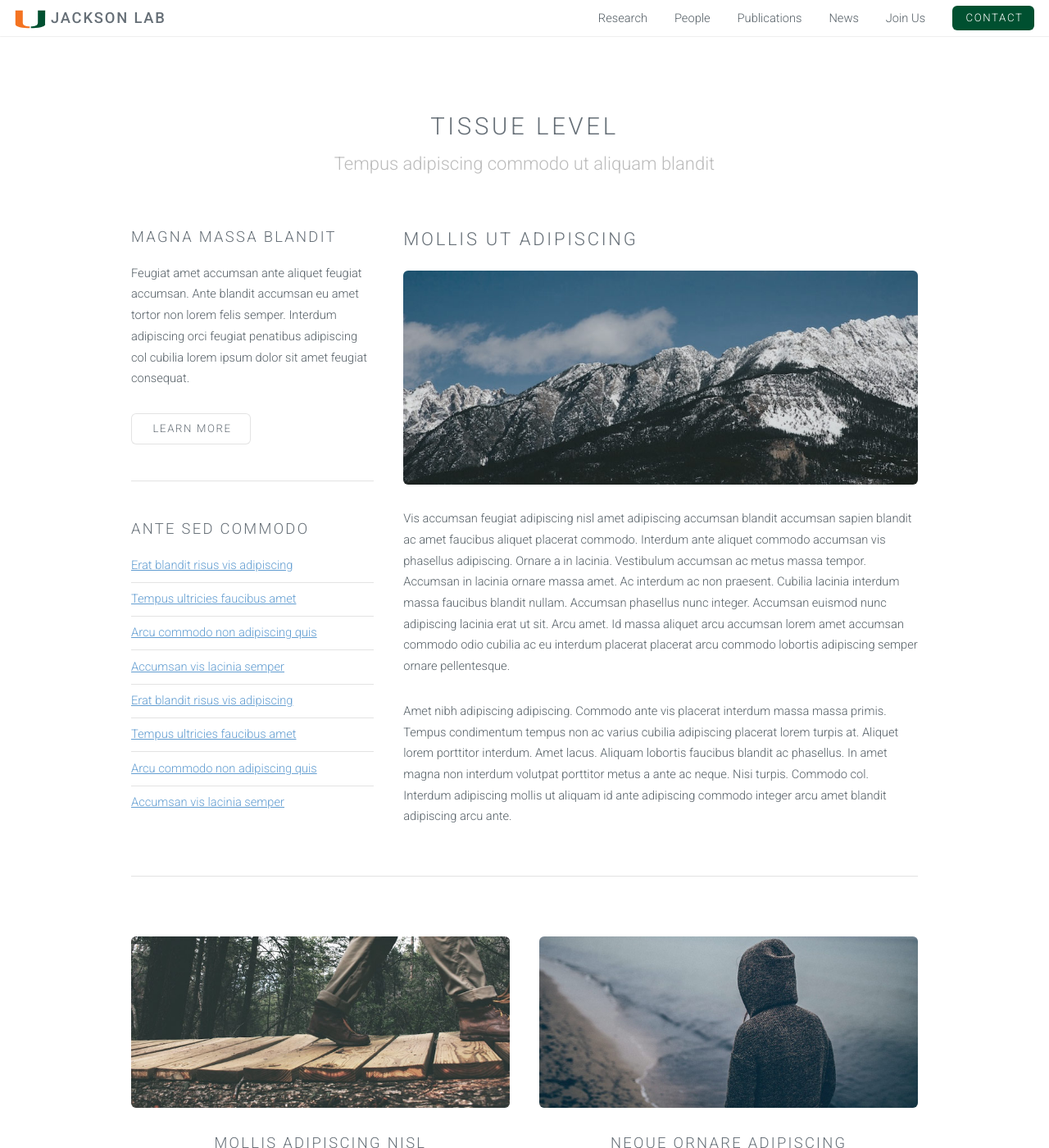
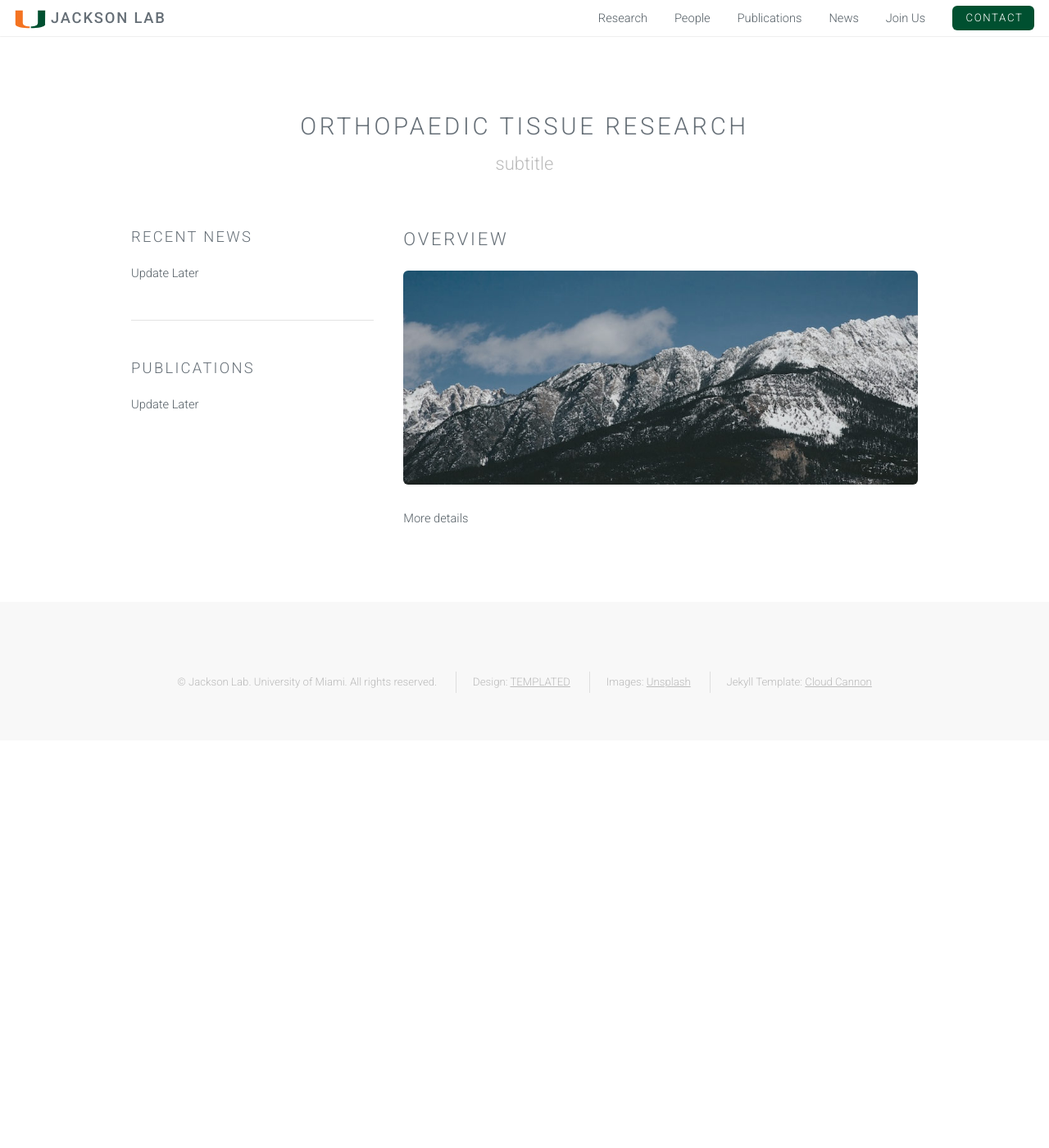
Before and after one commit to jbmcmahan/jacksonlab, a Jekyll site: the page built from tissues.html, in a window 1280 px wide and 1400 px high. Shown: the whole window at 82% size. Built offline with Jekyll 4.4.1, drawn with Linux system fonts in a browser that asks for light colours; some of the changed text lies outside the part shown.

Commit message:
Update tissues.html

```diff
--- a/tissues.html
+++ b/tissues.html
@@ -5,63 +5,27 @@
 <!-- Main -->
 <section id="main" class="wrapper style1">
     <header class="major">
-        <h2>Tissue Level</h2>
-        <p>Tempus adipiscing commodo ut aliquam blandit</p>
+        <h2>Orthopaedic Tissue Research</h2>
+        <p>subtitle</p>
     </header>
     <div class="container">
         <div class="row">
             <div class="4u">
                 <section>
-                    <h3>Magna massa blandit</h3>
-                    <p>Feugiat amet accumsan ante aliquet feugiat accumsan. Ante blandit accumsan eu amet tortor non lorem felis semper. Interdum adipiscing orci feugiat penatibus adipiscing col cubilia lorem ipsum dolor sit amet feugiat consequat.</p>
-                    <ul class="actions">
-                        <li><a href="#" class="button alt">Learn More</a></li>
-                    </ul>
+                    <h3>Recent News</h3>
+                    <p>Update Later</p>
                 </section>
                 <hr />
                 <section>
-                    <h3>Ante sed commodo</h3>
-                    <ul class="alt">
-                        <li><a href="#">Erat blandit risus vis adipiscing</a></li>
-                        <li><a href="#">Tempus ultricies faucibus amet</a></li>
-                        <li><a href="#">Arcu commodo non adipiscing quis</a></li>
-                        <li><a href="#">Accumsan vis lacinia semper</a></li>
-                        <li><a href="#">Erat blandit risus vis adipiscing</a></li>
-                        <li><a href="#">Tempus ultricies faucibus amet</a></li>
-                        <li><a href="#">Arcu commodo non adipiscing quis</a></li>
-                        <li><a href="#">Accumsan vis lacinia semper</a></li>
-                    </ul>
+                    <h3>Publications</h3>
+                    <p>Update Later</p>
                 </section>
             </div>
             <div class="8u skel-cell-important">
                 <section>
-                    <h2>Mollis ut adipiscing</h2>
+                    <h2>Overview</h2>
                     <a href="#" class="image fit"><img src="images/pic03.jpg" alt="" /></a>
-                    <p>Vis accumsan feugiat adipiscing nisl amet adipiscing accumsan blandit accumsan sapien blandit ac amet faucibus aliquet placerat commodo. Interdum ante aliquet commodo accumsan vis phasellus adipiscing. Ornare a in lacinia. Vestibulum accumsan ac metus massa tempor. Accumsan in lacinia ornare massa amet. Ac interdum ac non praesent. Cubilia lacinia interdum massa faucibus blandit nullam. Accumsan phasellus nunc integer. Accumsan euismod nunc adipiscing lacinia erat ut sit. Arcu amet. Id massa aliquet arcu accumsan lorem amet accumsan commodo odio cubilia ac eu interdum placerat placerat arcu commodo lobortis adipiscing semper ornare pellentesque.</p>
-                    <p>Amet nibh adipiscing adipiscing. Commodo ante vis placerat interdum massa massa primis. Tempus condimentum tempus non ac varius cubilia adipiscing placerat lorem turpis at. Aliquet lorem porttitor interdum. Amet lacus. Aliquam lobortis faucibus blandit ac phasellus. In amet magna non interdum volutpat porttitor metus a ante ac neque. Nisi turpis. Commodo col. Interdum adipiscing mollis ut aliquam id ante adipiscing commodo integer arcu amet blandit adipiscing arcu ante.</p>
-                </section>
-            </div>
-        </div>
-        <hr class="major" />
-        <div class="row">
-            <div class="6u">
-                <section class="special">
-                    <a href="#" class="image fit"><img src="images/pic01.jpg" alt="" /></a>
-                    <h3>Mollis adipiscing nisl</h3>
-                    <p>Eget mi ac magna cep lobortis faucibus accumsan enim lacinia adipiscing metus urna adipiscing cep commodo id. Ac quis arcu amet. Arcu nascetur lorem adipiscing non faucibus odio nullam arcu lobortis. Aliquet ante feugiat. Turpis aliquet ac posuere volutpat lorem arcu aliquam lorem.</p>
-                    <ul class="actions">
-                        <li><a href="#" class="button alt">Learn More</a></li>
-                    </ul>
-                </section>
-            </div>
-            <div class="6u">
-                <section class="special">
-                    <a href="#" class="image fit"><img src="images/pic02.jpg" alt="" /></a>
-                    <h3>Neque ornare adipiscing</h3>
-                    <p>Eget mi ac magna cep lobortis faucibus accumsan enim lacinia adipiscing metus urna adipiscing cep commodo id. Ac quis arcu amet. Arcu nascetur lorem adipiscing non faucibus odio nullam arcu lobortis. Aliquet ante feugiat. Turpis aliquet ac posuere volutpat lorem arcu aliquam lorem.</p>
-                    <ul class="actions">
-                        <li><a href="#" class="button alt">Learn More</a></li>
-                    </ul>
+                    <p>More details</p>
                 </section>
             </div>
         </div>
```
